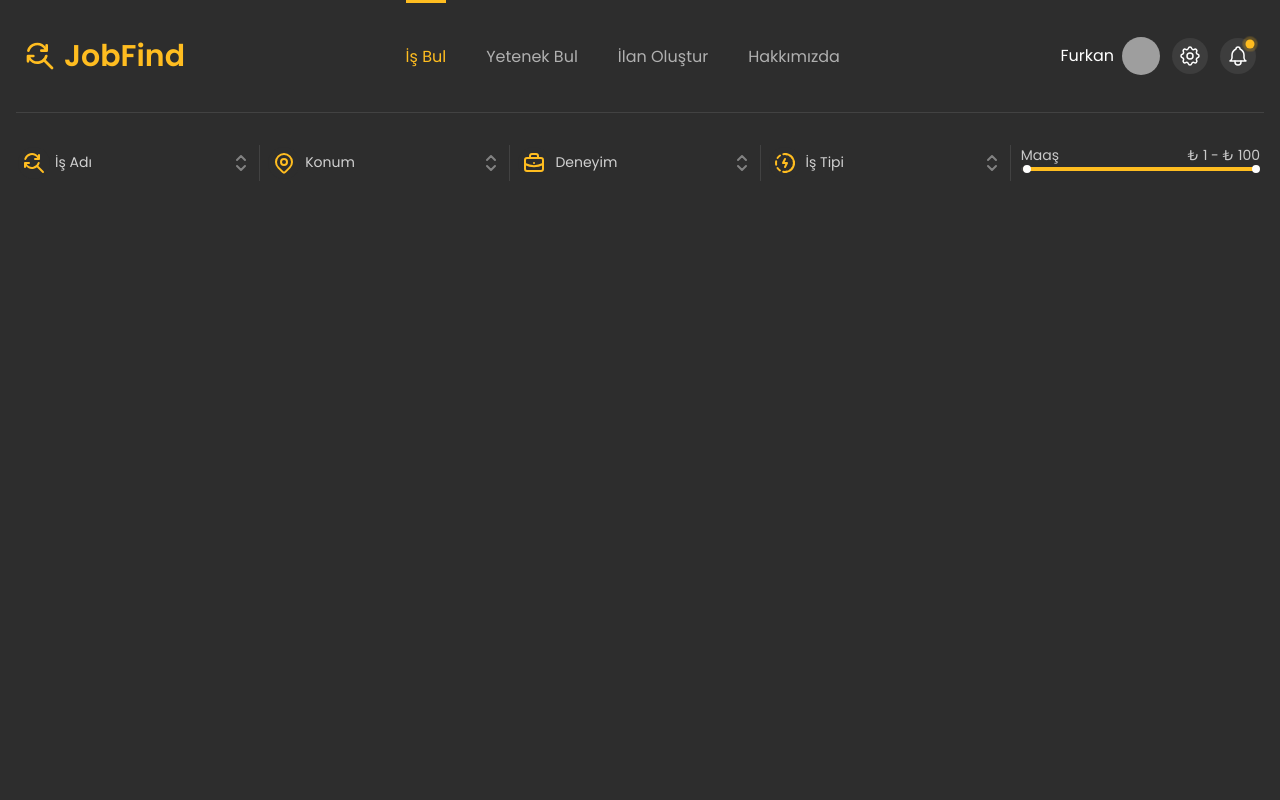
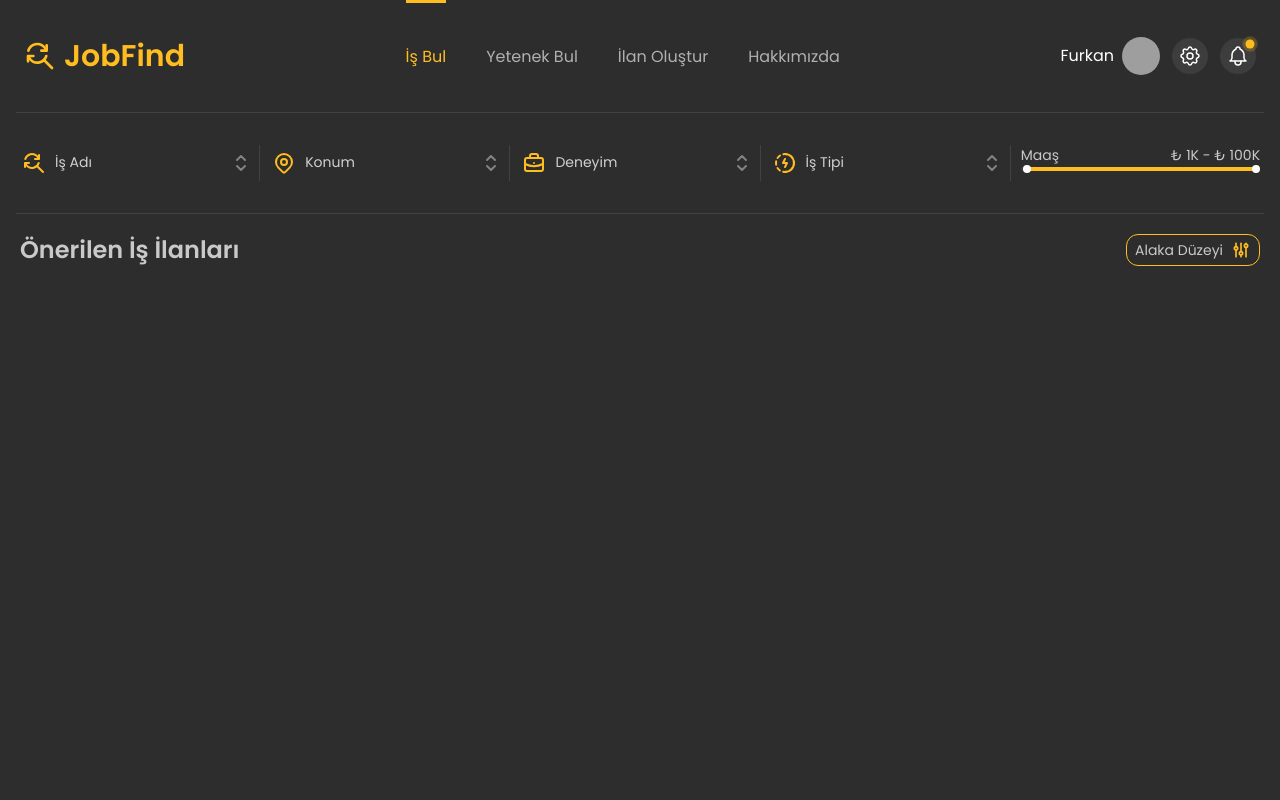
Before and after one commit to themfg63/JobFind, a React (Create React App) app in the folder frontend/: page /find-jobs in a window 1280 px wide. Shown: the top 800 px of the page. Built offline with nearby package versions, Linux system fonts and the light colour scheme; grey boxes are pictures that could not be loaded.

Commit message:
jobs pages updated

```diff
--- /dev/null
+++ b/frontend/src/FindJobs/JobCard.tsx
@@ -0,0 +1,5 @@
+const JobCard = () => {
+    return <div></div>
+}
+
+export default JobCard;
--- a/frontend/src/FindJobs/Jobs.tsx
+++ b/frontend/src/FindJobs/Jobs.tsx
@@ -1,6 +1,11 @@
+import Sort from "./Sort";
+
 const Jobs = () => {
-    return <div>
-
+    return <div className="p-5">
+        <div className="flex justify-between">
+            <div className="text-2xl font-semibold">Önerilen İş İlanları</div>
+            <Sort />
+        </div>
     </div>
 }
 
--- a/frontend/src/FindJobs/SearchBar.tsx
+++ b/frontend/src/FindJobs/SearchBar.tsx
@@ -16,7 +16,7 @@ const SearchBar = () => {
         <div className="w-1/5 [&_.mantine-Slider-label]:!translate-y-10">
             <div className="flex text-sm justify-between">
                 <div>Maaş</div>
-                <div>&#8378; {value[0]} - &#8378; {value[1]}</div>
+                <div>&#8378; {value[0]}K - &#8378; {value[1]}K</div>
             </div>
             <RangeSlider color="brightSun.4" size="xs" value={value} labelTransitionProps={{
                 transition: 'skew-down',
--- /dev/null
+++ b/frontend/src/FindJobs/Sort.tsx
@@ -0,0 +1,42 @@
+import { Button, Combobox, useCombobox } from "@mantine/core";
+import { IconAdjustments } from "@tabler/icons-react";
+import { useState } from "react";
+
+const opt= ['Alaka Düzeyi', 'En Yeni', 'Maaş (Düşükten Yükseğe)', 'Maaş (Yüksekten Düşüğe)'];
+
+const Sort = () =>{
+    const [selectedItem, setSelectedItem] = useState<string | null>('Alaka Düzeyi');
+    const combobox = useCombobox({
+        onDropdownClose: () => combobox.resetSelectedOption(),
+    });
+
+    const options = opt.map((item) => (
+        <Combobox.Option className='!text-xs' value={item} key={item}>
+            {item}
+        </Combobox.Option>
+    ));
+
+    return(
+        <Combobox
+            store={combobox}
+            width={150}
+            position="bottom-start"
+            withArrow
+            onOptionSubmit={(val) => {
+                setSelectedItem(val);
+                combobox.closeDropdown();
+            }}
+        >
+            <Combobox.Target>
+                <div onClick={() => combobox.toggleDropdown()} className="cursor-pointer border border-bright-sun-400 flex gap-2 px-2 py-1 text-sm rounded-xl items-center">
+                    {selectedItem} <IconAdjustments className="h-5 w-5 text-bright-sun-400"/>
+                </div>
+            </Combobox.Target>
+            <Combobox.Dropdown>
+                <Combobox.Options>{options}</Combobox.Options>
+            </Combobox.Dropdown>
+        </Combobox>
+    )
+}
+
+export default Sort;
--- a/frontend/src/Pages/FindJobs.tsx
+++ b/frontend/src/Pages/FindJobs.tsx
@@ -1,5 +1,6 @@
 import { Divider } from "@mantine/core";
 import SearchBar from "../FindJobs/SearchBar";
+import Jobs from "../FindJobs/Jobs";
 
 
 const FindJobs = () => {
@@ -7,7 +8,8 @@ const FindJobs = () => {
         <div className="min-h-[100vh] bg-mine-shaft-950 font-['poppins']">
             <Divider size="xs" mx="md" />
             <SearchBar />
-
+            <Divider size="xs" mx="md" />
+            <Jobs />
         </div>
     )
 }
```
